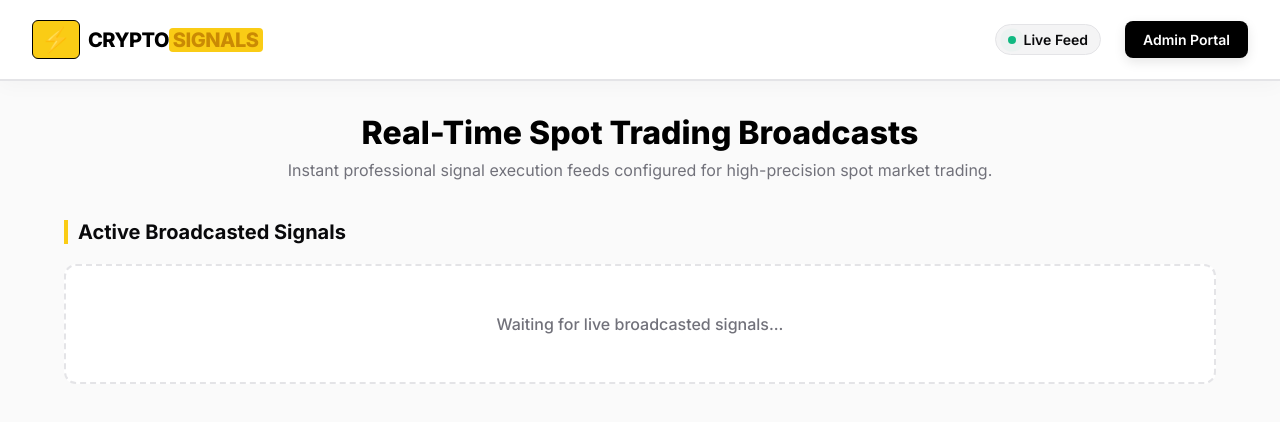
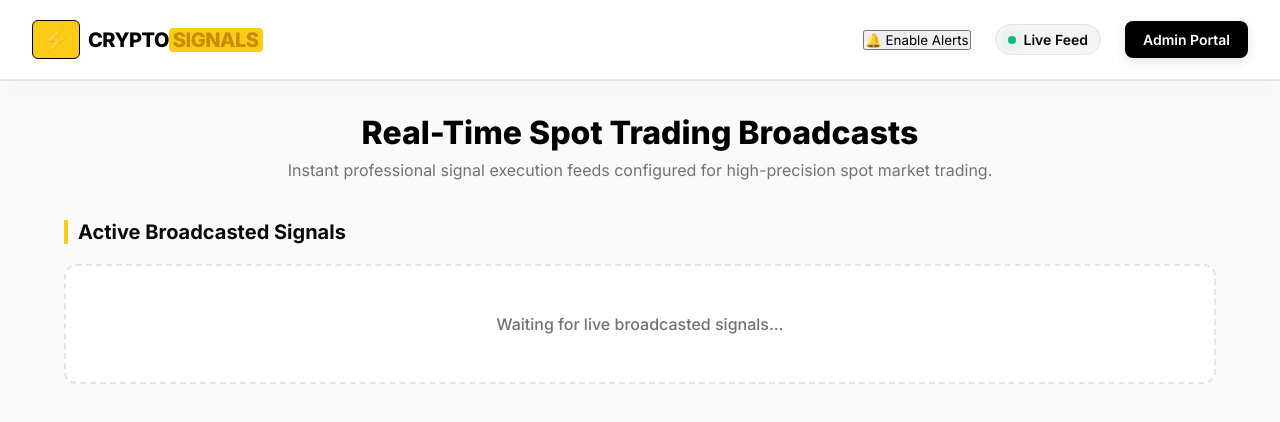
Before and after one commit to Malikkewebsite/My-Trading-Bot, a website: page public/index.html in a window 1280 px wide. Drawn offline with nearby package versions, Linux system fonts and the light colour scheme; no server answers.

Commit message:
Add notification button to index.html

```diff
--- a/public/index.html
+++ b/public/index.html
@@ -17,6 +17,7 @@
             <h1>CRYPTO<span class="highlight">SIGNALS</span></h1>
         </div>
         <div class="nav-actions">
+            <button id="notifyBtn" class="btn-notify">🔔 Enable Alerts</button>
             <div class="live-status">
                 <span class="pulse-dot"></span> Live Feed
             </div>
```
